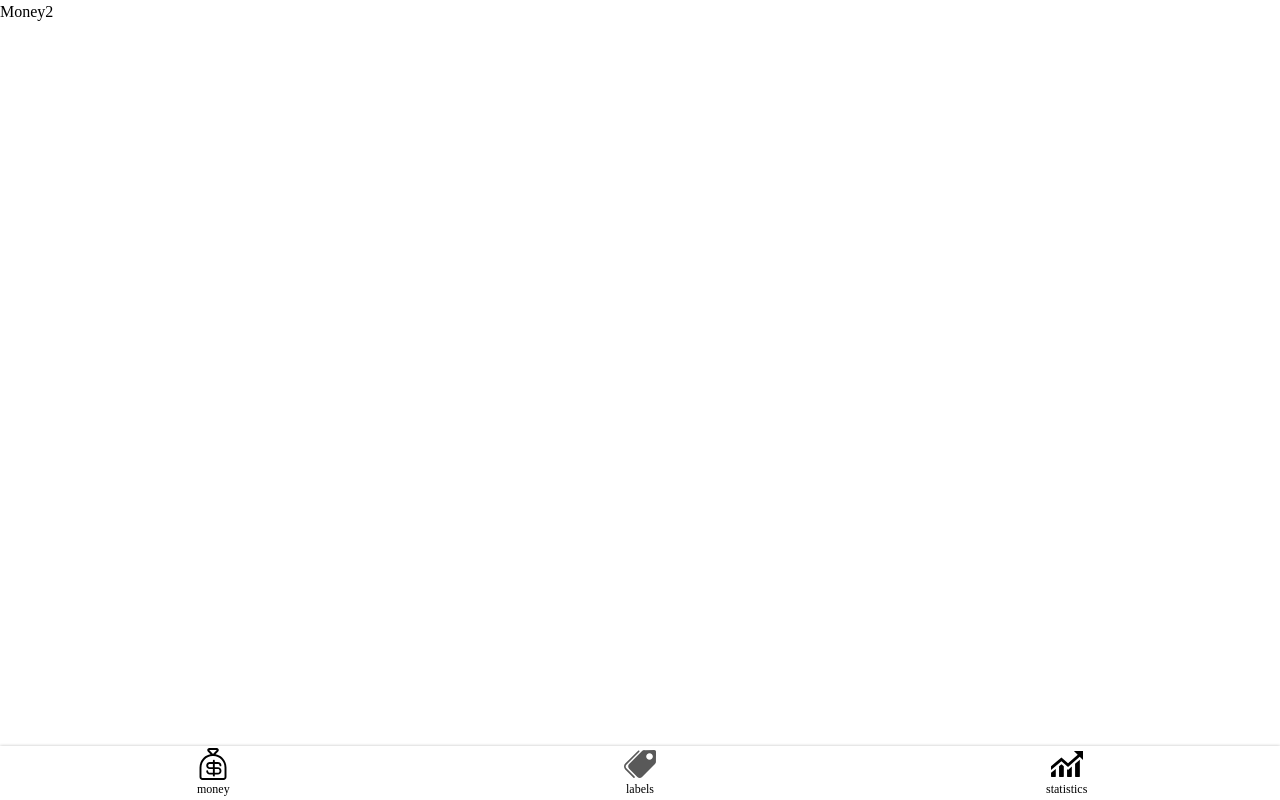
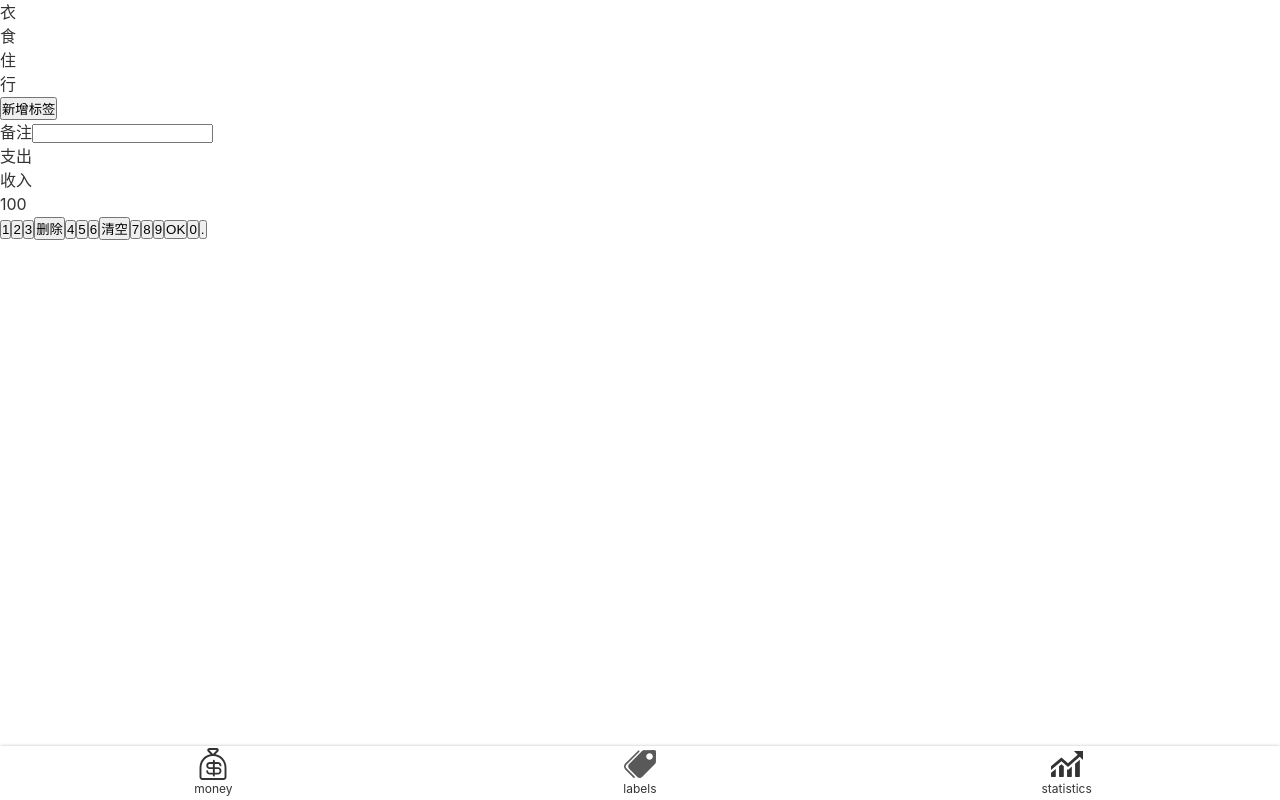
Before and after one commit to FC0511/test, a Vue app: page /#/money in a window 1280 px wide. Built offline with nearby package versions, Linux system fonts and the light colour scheme.

Commit message:
添加全局样式和全局变量

```diff
--- a/public/index.html
+++ b/public/index.html
@@ -3,13 +3,15 @@
 <head>
     <meta charset="utf-8">
     <meta http-equiv="X-UA-Compatible" content="IE=edge">
-    <meta name="viewport" content="width=device-width,initial-scale=1.0">
+    <meta name="viewport"
+          content="width=device-width,initial-scale=1,minimum-scale=1,maximum-scale=1,user-scalable=no,viewport-fit=cover">
     <link rel="icon" href="<%= BASE_URL %>favicon.ico">
     <title><%= htmlWebpackPlugin.options.title %></title>
 </head>
 <body>
 <noscript>
-      <strong>We're sorry but <%= htmlWebpackPlugin.options.title %> doesn't work properly without JavaScript enabled. Please enable it to continue.</strong>
+    <strong>We're sorry but <%= htmlWebpackPlugin.options.title %> doesn't work properly without JavaScript enabled.
+        Please enable it to continue.</strong>
 </noscript>
 <div id="app"></div>
 <!-- built files will be auto injected -->
--- a/src/App.vue
+++ b/src/App.vue
@@ -6,18 +6,13 @@
 </template>
 
 <style lang="scss">
-    * {
-        margin: 0;
-        padding: 0;
-        box-sizing: border-box;
-    }
-
-    body {
+    @import "~@/assets/style/helper.scss";
+    @import "~@/assets/style/reset.scss";
+    body{
+        -webkit-font-smoothing: antialiased;
+        -moz-osx-font-smoothing: grayscale;
+        color: #333;
+        font-family: $font-hei;
         line-height: 1.5;
     }
-
-    a {
-        text-decoration: none;
-        color: inherit;
-    }
 </style>
--- /dev/null
+++ b/src/assets/style/helper.scss
@@ -0,0 +1,5 @@
+$font-hei: -apple-system, "Noto Sans", "Helvetica Neue", Helvetica, "Nimbus Sans L", Arial, "Liberation Sans", "PingFang SC", "Hiragino Sans GB", "Noto Sans CJK SC", "Source Han Sans SC", "Source Han Sans CN", "Microsoft YaHei", "Wenquanyi Micro Hei", "WenQuanYi Zen Hei", "ST Heiti", SimHei, "WenQuanYi Zen Hei Sharp", sans-serif;
+$font-kai: Baskerville, Georgia, "Liberation Serif", "Kaiti SC", STKaiti, "AR PL UKai CN", "AR PL UKai HK", "AR PL UKai TW", "AR PL UKai TW MBE", "AR PL KaitiM GB", KaiTi, KaiTi_GB2312, DFKai-SB, "TW\-Kai", serif;
+$font-song: Georgia, "Nimbus Roman No9 L", "Songti SC", "Noto Serif CJK SC", "Source Han Serif SC", "Source Han Serif CN", STSong, "AR PL New Sung", "AR PL SungtiL GB", NSimSun, SimSun, "TW\-Sung", "WenQuanYi Bitmap Song", "AR PL UMing CN", "AR PL UMing HK", "AR PL UMing TW", "AR PL UMing TW MBE", PMingLiU, MingLiU, serif;
+
+$color-highlight: #f00;
--- /dev/null
+++ b/src/assets/style/reset.scss
@@ -0,0 +1,8 @@
+* {
+  margin: 0; padding: 0;
+  box-sizing: border-box;
+}
+a{
+  text-decoration: none;
+  color: inherit;
+}
--- a/src/components/Nav.vue
+++ b/src/components/Nav.vue
@@ -22,6 +22,8 @@
 </script>
 
 <style lang="scss" scoped>
+    @import "~@/assets/style/helper.scss";
+
     nav {
         display: flex;
         box-shadow: 0 0 3px rgba(0, 0, 0, 0.25);
@@ -41,5 +43,9 @@
                 height: 32px;
             }
         }
+
+        > .item.selected {
+            color: $color-highlight;
+        }
     }
 </style>
--- a/src/views/Money.vue
+++ b/src/views/Money.vue
@@ -1,6 +1,47 @@
 <template>
     <Layout>
-        <div>Money2</div>
+        <div class="tags">
+            <ul class="current">
+                <li>衣</li>
+                <li>食</li>
+                <li>住</li>
+                <li>行</li>
+            </ul>
+            <div class="new">
+                <button>新增标签</button>
+            </div>
+        </div>
+        <div>
+            <label class="notes">
+                <span class="name">备注</span>
+                <input type="text">
+            </label>
+        </div>
+        <div>
+            <ul class="types">
+                <li class="selected">支出</li>
+                <li>收入</li>
+            </ul>
+        </div>
+        <div class="numberPad">
+            <div class="output">100</div>
+            <div class="buttons">
+                <button>1</button>
+                <button>2</button>
+                <button>3</button>
+                <button>删除</button>
+                <button>4</button>
+                <button>5</button>
+                <button>6</button>
+                <button>清空</button>
+                <button>7</button>
+                <button>8</button>
+                <button>9</button>
+                <button>OK</button>
+                <button>0</button>
+                <button>.</button>
+            </div>
+        </div>
     </Layout>
 </template>
 
```
Lines whose indentation alone changed are shown as unchanged.
